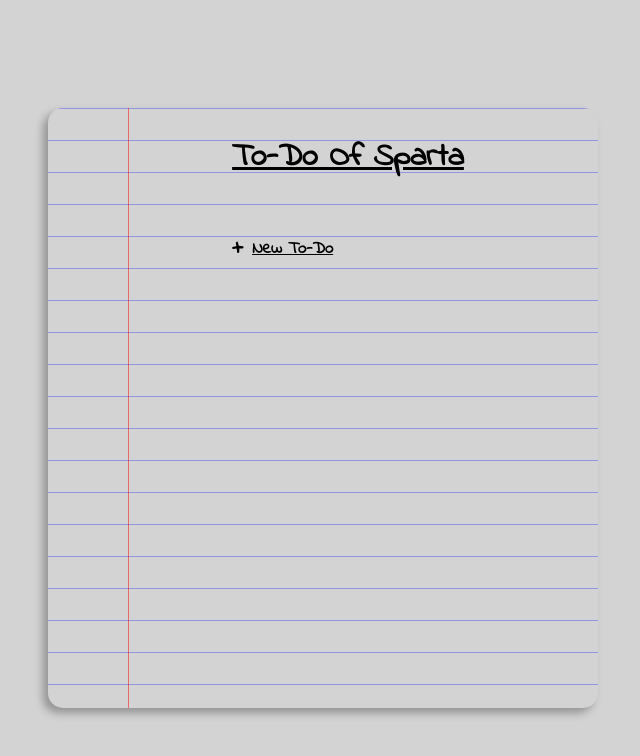
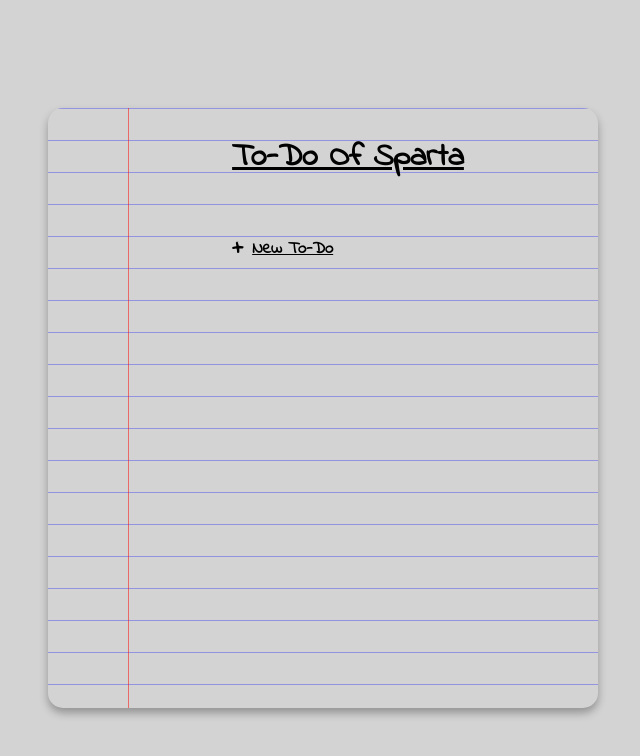
Before and after one commit to morkett/angular-todo, a website: page frontend/index.html in a window 1280 px wide. Shown: the whole page, without its empty margins (317-957 px from the left). Drawn offline with nearby package versions, Linux system fonts and the light colour scheme; some packages are replaced by stand-ins of ours; no server answers.

Commit message:
changed box-shadow in css

```diff
--- a/frontend/css/styles.css
+++ b/frontend/css/styles.css
@@ -49,7 +49,7 @@ body {
     background-image: -webkit-linear-gradient(bottom, transparent 5em, rgba(255, 255, 255, .5) 0, transparent 5.1em), -webkit-linear-gradient(rgba(0, 0, 255, .3) 1px, transparent 0);
     background-image: linear-gradient(0deg, transparent 5em, rgba(255, 255, 255, .5) 0, transparent 5.1em), linear-gradient(rgba(0, 0, 255, .3) 1px, transparent 0);
     background-size: 100% 2em;
-    box-shadow: -5px 5px 8px rgba(0, 0, 0, .3);
+    box-shadow: 0px 5px 8px rgba(0, 0, 0, .3);
 }
 
 .container:after {
```
